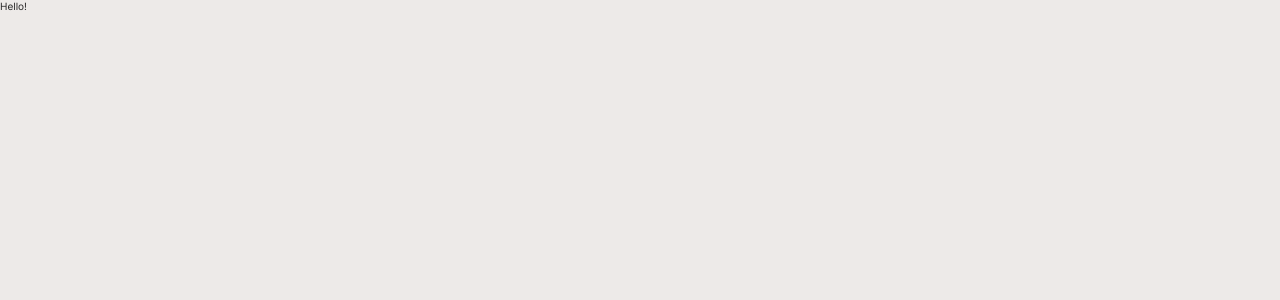
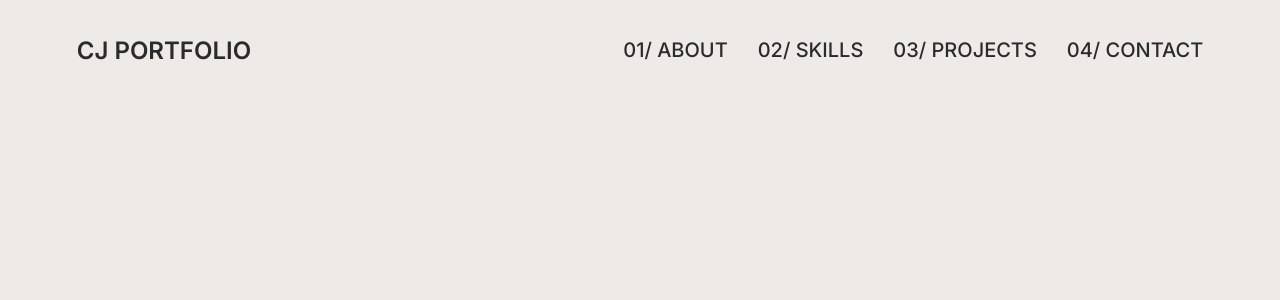
Before and after one commit to cjoak1028/portfolio-v1, a React (Create React App) app: page / in a window 1280 px wide. Shown: the top 300 px of the page. Built offline with nearby package versions, Linux system fonts and the light colour scheme.

Commit message:
Added header layout

```diff
--- a/src/App.js
+++ b/src/App.js
@@ -1,7 +1,12 @@
 import "./App.css";
+import Header from "./components/Header/Header";
 
 function App() {
-  return <div className="App">Hello!</div>;
+  return (
+    <div className="App">
+      <Header />
+    </div>
+  );
 }
 
 export default App;
--- /dev/null
+++ b/src/components/Header/Header.js
@@ -0,0 +1,15 @@
+import React from "react";
+import styles from "./Header.module.css";
+import Navigation from "./Navigation";
+
+const Header = () => {
+  return (
+    <div className={styles.header}>
+      <p className={styles.logo}>CJ PORTFOLIO</p>
+      <Navigation />
+      <button className={styles["hamburger-button"]}>Menu</button>
+    </div>
+  );
+};
+
+export default Header;
--- /dev/null
+++ b/src/components/Header/Header.module.css
@@ -0,0 +1,29 @@
+.header {
+    display: flex;
+    justify-content: space-between;
+    align-items: center;
+    height: clamp(6.3rem, 13vw, 10rem);
+    padding: 0 clamp(2rem, 6vw, 10rem);
+}
+
+.logo {
+    font-weight: var(--fw-semi-bold);
+}
+
+.hamburger-button {
+    border: none;
+    background-color: transparent;
+    cursor: pointer;
+    font-weight: var(--fw-regular);
+}
+
+.logo, .hamburger-button {
+    text-transform: uppercase;
+    font-size: clamp(1.6rem, 3vw, 2.4rem);
+}
+
+@media only screen and (min-width: 61.25em) {
+    .hamburger-button {
+        display: none;
+    }
+}
--- /dev/null
+++ b/src/components/Header/Navigation.js
@@ -0,0 +1,15 @@
+import React from "react";
+import styles from "./Navigation.module.css";
+
+const Navigation = () => {
+  return (
+    <ul className={styles.navigation}>
+      <li>01/ About</li>
+      <li>02/ Skills</li>
+      <li>03/ Projects</li>
+      <li>04/ Contact</li>
+    </ul>
+  );
+};
+
+export default Navigation;
--- /dev/null
+++ b/src/components/Header/Navigation.module.css
@@ -0,0 +1,17 @@
+.navigation {
+    display: none;
+    font-weight: var(--fw-medium);
+    font-size: clamp(1.6rem, 3vw, 2rem);
+    text-transform: uppercase;
+}
+
+.navigation li:not(:last-child) {
+    margin-right: 3rem;
+}
+
+@media only screen and (min-width: 61.25em) {
+    .navigation {
+        display: flex;
+        list-style: none;
+    }
+}
--- a/src/index.css
+++ b/src/index.css
@@ -1,8 +1,15 @@
 /* VARIABLES */
 :root {
+  /* COLORS */
   --c-bg: #EDEAE8;
   --c-main: #2C2B2B;
-  --f-main: 'Inter', sans-serif;
+  /* FONTS */
+  --ff-main: 'Inter', sans-serif;
+  --fw-light: 300;
+  --fw-regular: 400;
+  --fw-medium: 500;
+  --fw-semi-bold: 600;
+  --fw-bold: 700;
 }
 
 /* RESET */
@@ -16,7 +23,7 @@ body {
   min-height: 100%;
   background-color: var(--c-bg);
   color: var(--c-main);
-  font-family: var(--f-main);
+  font-family: var(--ff-main);
 }
 
 *, *::before, *::after {
```
